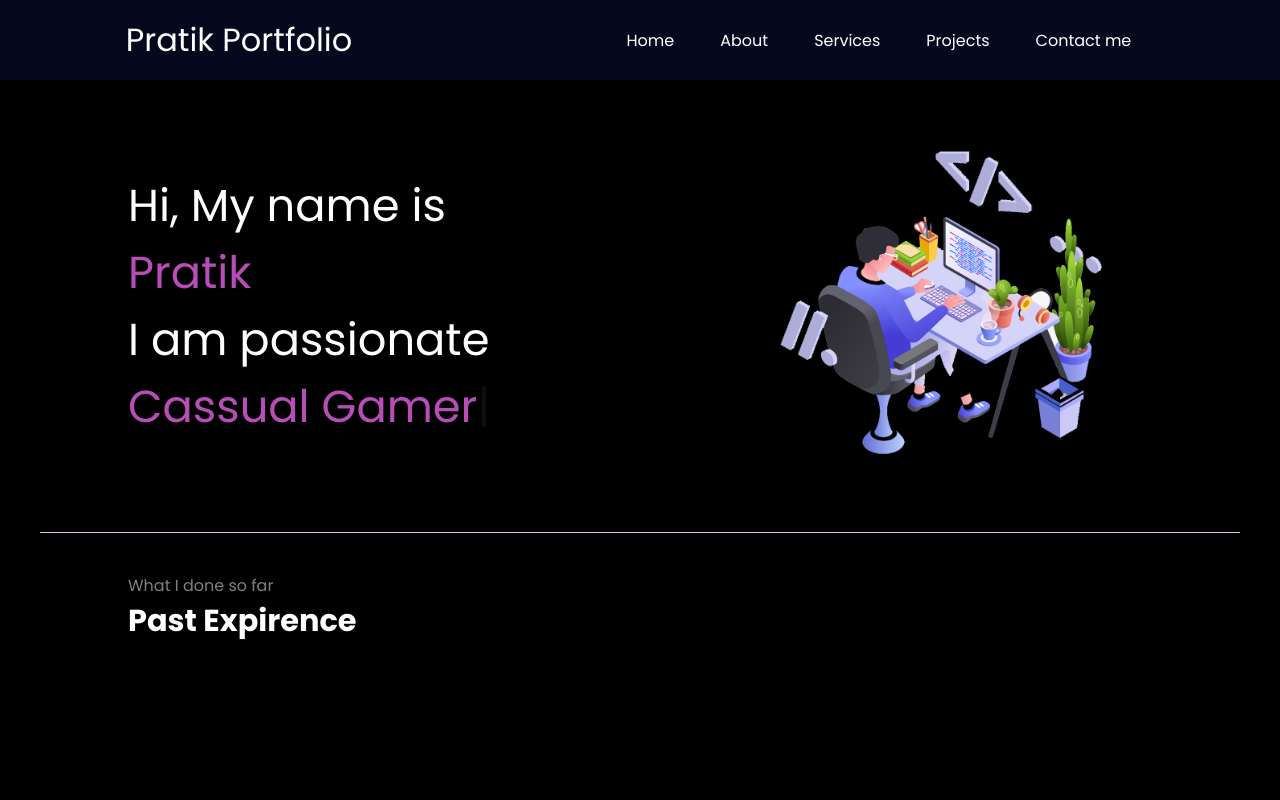
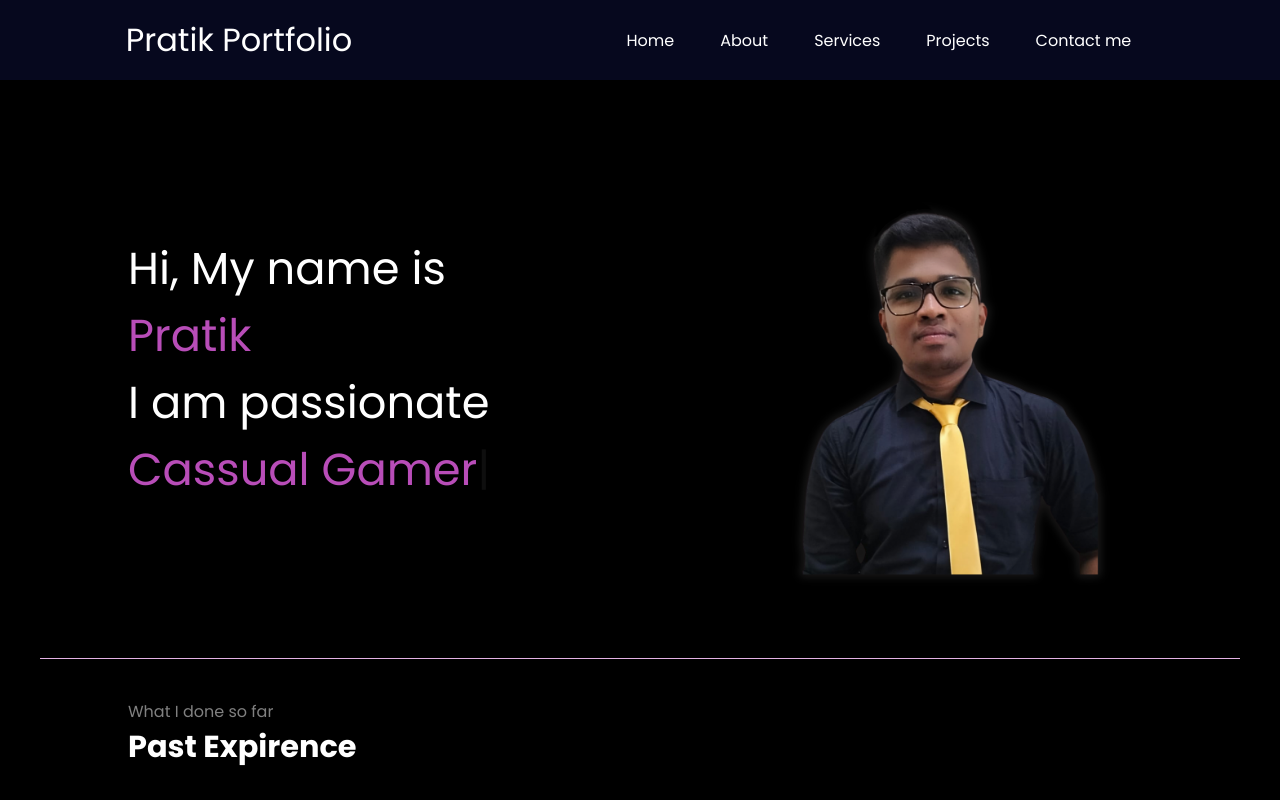
Before and after one commit to PratikSV/Ecomarcewebsite, a plain HTML site: page index.html in a window 1280 px wide. Drawn offline with nearby package versions, Linux system fonts and the light colour scheme.

Commit message:
Add update

```diff
--- a/index.html
+++ b/index.html
@@ -32,7 +32,7 @@
                     <span id="element"></span>
                 </div>
                 <div class="rightsection">
-                    <img src="rightsecimg.png" alt="webdevp_img">
+                    <img src="Front image.png" alt="webdevp_img">
                 </div>
             </section>
             <hr>
```
